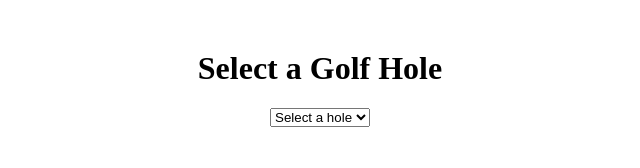
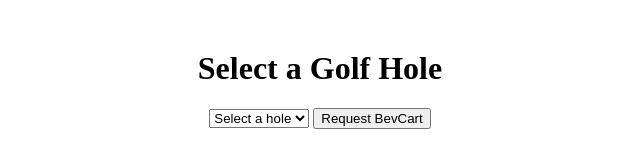
Before and after one commit to Vivian-Trieu/BevTrackr, a website: page homelist.html in a window 1280 px wide. Shown: the whole page, without its empty margins (320-960 px from the left). Drawn offline with Linux system fonts and the light colour scheme.

Commit message:
firebase updates when button is clicked

```diff
--- a/homelist.html
+++ b/homelist.html
@@ -41,7 +41,8 @@
 <body>
     <div class="container">
         <h1>Select a Golf Hole</h1>
-        <select id="holeDropdown" onchange="updatePingStatus()">
+
+            <select id="holeDropdown">
             <option value="">Select a hole</option>
             <option value="1">Hole 1</option>
             <option value="2">Hole 2</option>
@@ -50,8 +51,12 @@
             <option value="5">Hole 5</option>
             <option value="6">Hole 6</option>
 
-            <!-- Add more options for additional holes -->
+            <!-- <select id="holeDropdown" onchange="updatePingStatus()"> -->
         </select>
+
+        <button id="request-btn" onclick="updatePingStatus()">
+            Request BevCart
+        </button>
     </div>
 </body>
 
```
